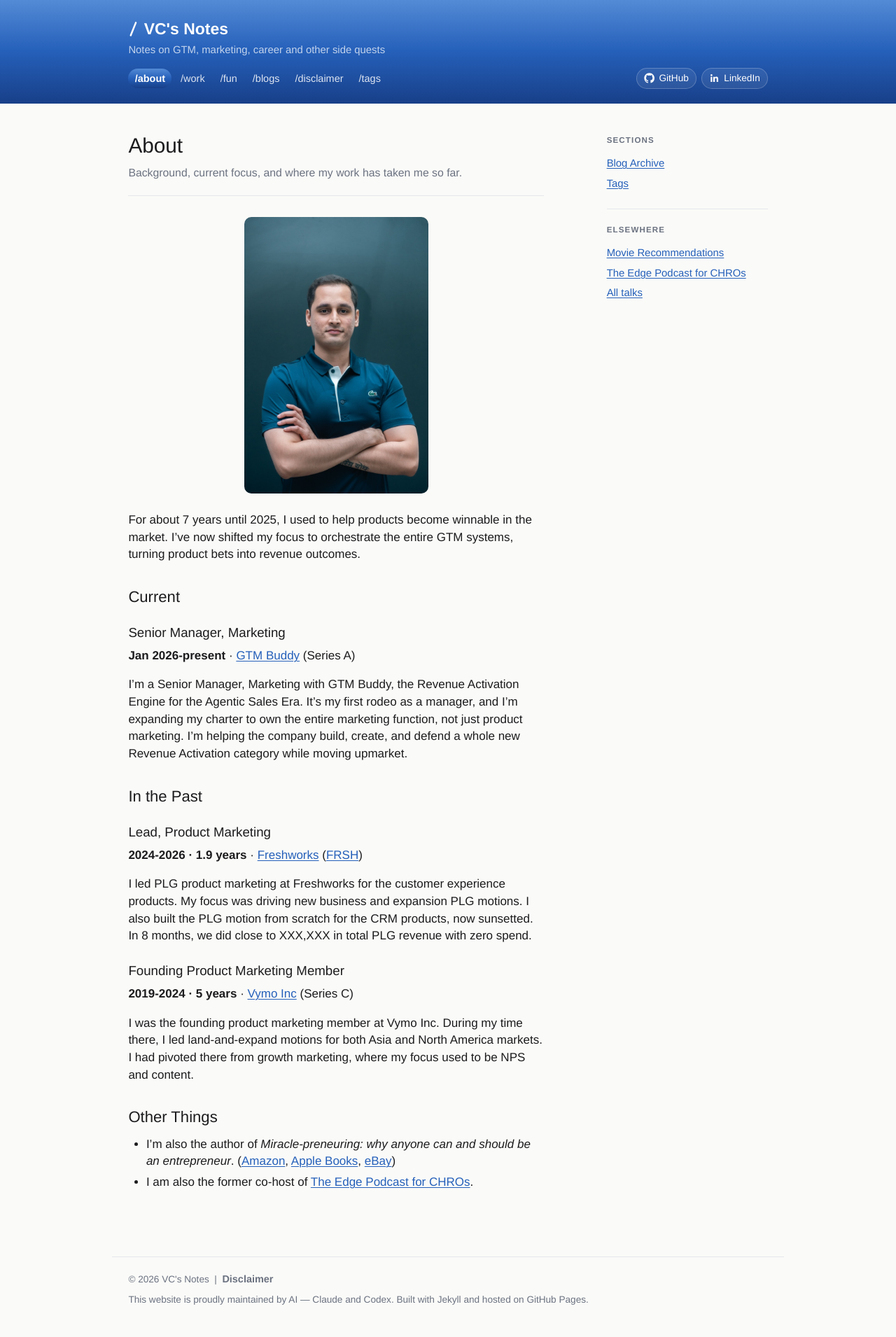
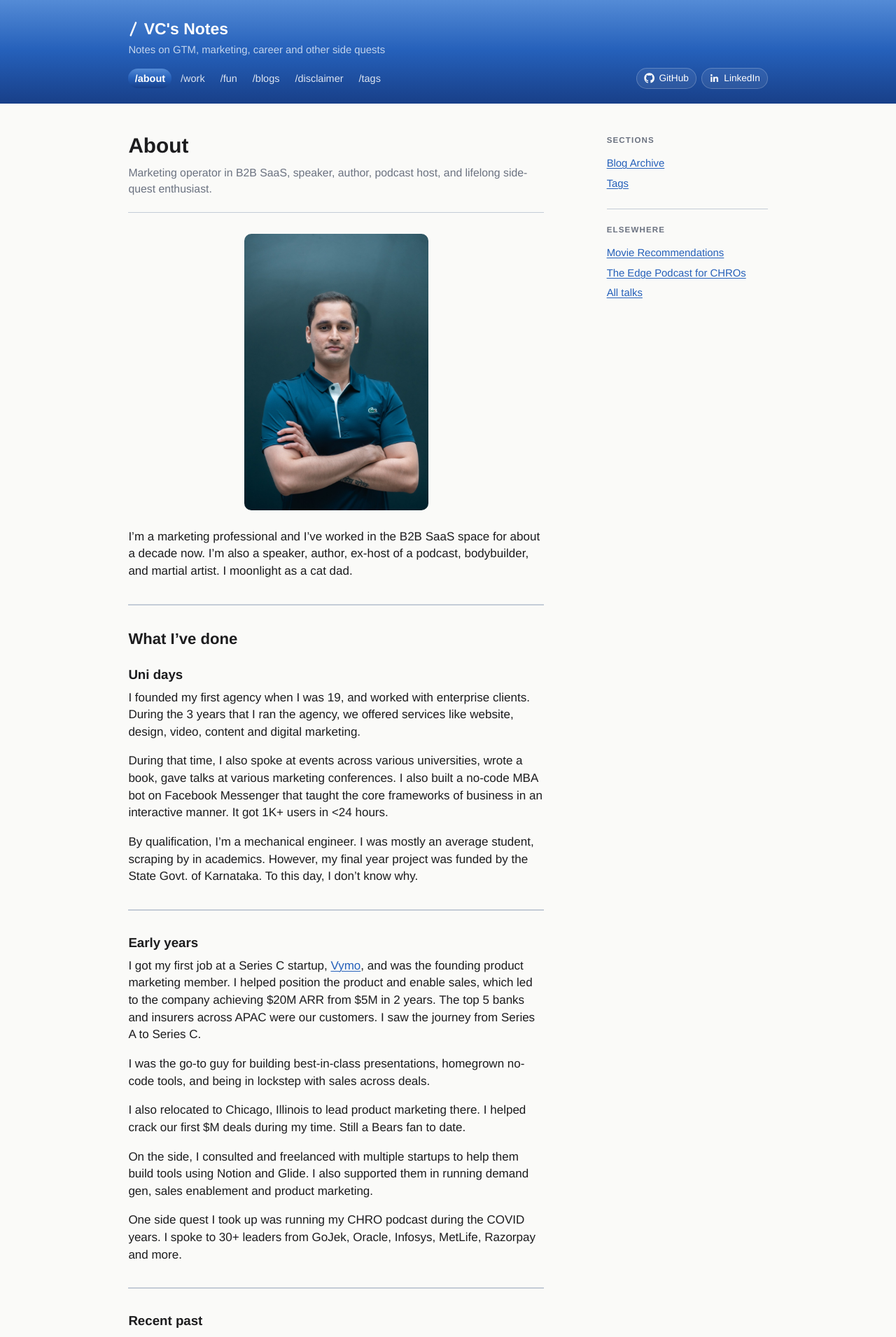
Before and after one commit to vcxcvii/vcxcvii.github.io, a Jekyll site: the page built from about.md, in a window 1280 px wide. Shown: the top 1910 px of the page at 70% size. Built offline with Jekyll 4.4.1, drawn with Linux system fonts in a browser that asks for light colours; some of the changed text lies outside the part shown.

Commit message:
Refresh about page and strengthen site typography

```diff
--- a/about.md
+++ b/about.md
@@ -1,6 +1,6 @@
 ---
 title: About
-intro: Background, current focus, and where my work has taken me so far.
+intro: Marketing operator in B2B SaaS, speaker, author, podcast host, and lifelong side-quest enthusiast.
 page_class: about-page
 hide_about_sidebar: true
 ---
@@ -8,31 +8,56 @@ hide_about_sidebar: true
   <img class="about-portrait" src="{{ '/assets/images/varun-choraria-about.jpeg' | relative_url }}" alt="Portrait of Varun Choraria">
 </div>
 
-For about 7 years until 2025, I used to help products become winnable in the market. I've now shifted my focus to orchestrate the entire GTM systems, turning product bets into revenue outcomes.
+I'm a marketing professional and I've worked in the B2B SaaS space for about a decade now. I'm also a speaker, author, ex-host of a podcast, bodybuilder, and martial artist. I moonlight as a cat dad.
 
-## Current
+---
 
-### Senior Manager, Marketing
+## What I've done
 
-**Jan 2026-present** · [GTM Buddy](https://gtmbuddy.ai/) (Series A)
+### Uni days
 
-I'm a Senior Manager, Marketing with GTM Buddy, the Revenue Activation Engine for the Agentic Sales Era. It's my first rodeo as a manager, and I'm expanding my charter to own the entire marketing function, not just product marketing. I'm helping the company build, create, and defend a whole new Revenue Activation category while moving upmarket.
+I founded my first agency when I was 19, and worked with enterprise clients. During the 3 years that I ran the agency, we offered services like website, design, video, content and digital marketing.
 
-## In the Past
+During that time, I also spoke at events across various universities, wrote a book, gave talks at various marketing conferences. I also built a no-code MBA bot on Facebook Messenger that taught the core frameworks of business in an interactive manner. It got 1K+ users in <24 hours.
 
-### Lead, Product Marketing
+By qualification, I'm a mechanical engineer. I was mostly an average student, scraping by in academics. However, my final year project was funded by the State Govt. of Karnataka. To this day, I don't know why.
 
-**2024-2026 · 1.9 years** · [Freshworks](https://www.freshworks.com/) ([FRSH](https://g.co/kgs/iHGNbLU))
+---
 
-I led PLG product marketing at Freshworks for the customer experience products. My focus was driving new business and expansion PLG motions. I also built the PLG motion from scratch for the CRM products, now sunsetted. In 8 months, we did close to XXX,XXX in total PLG revenue with zero spend.
+### Early years
 
-### Founding Product Marketing Member
+I got my first job at a Series C startup, [Vymo](https://vymo.com/), and was the founding product marketing member. I helped position the product and enable sales, which led to the company achieving $20M ARR from $5M in 2 years. The top 5 banks and insurers across APAC were our customers. I saw the journey from Series A to Series C.
 
-**2019-2024 · 5 years** · [Vymo Inc](https://vymo.com/) (Series C)
+I was the go-to guy for building best-in-class presentations, homegrown no-code tools, and being in lockstep with sales across deals.
 
-I was the founding product marketing member at Vymo Inc. During my time there, I led land-and-expand motions for both Asia and North America markets. I had pivoted there from growth marketing, where my focus used to be NPS and content.
+I also relocated to Chicago, Illinois to lead product marketing there. I helped crack our first $M deals during my time. Still a Bears fan to date.
 
-## Other Things
+On the side, I consulted and freelanced with multiple startups to help them build tools using Notion and Glide. I also supported them in running demand gen, sales enablement and product marketing.
 
-- I'm also the author of _Miracle-preneuring: why anyone can and should be an entrepreneur_. ([Amazon](https://www.amazon.com/Miracle-preneuring-Why-anyone-should-entrepreneur-ebook/dp/B01IT0WN5C?sr=8-1), [Apple Books](https://books.apple.com/us/book/miracle-preneuring/id1137891452), [eBay](https://www.ebay.com/itm/395268053664))
-- I am also the former co-host of [The Edge Podcast for CHROs](https://www.youtube.com/@theedgepodcastforchros3212).
+One side quest I took up was running my CHRO podcast during the COVID years. I spoke to 30+ leaders from GoJek, Oracle, Infosys, MetLife, Razorpay and more.
+
+---
+
+### Recent past
+
+I joined [Freshworks](https://www.freshworks.com/) after Vymo. I took up the job because I wanted to explore something net new. I also wanted to see how things worked at scale. I picked up the PLG charter and set up the new business and expansion PLG motion from scratch, opening up a whole new revenue channel with $0 marketing spend.
+
+Not many side quests here, work kept me incredibly occupied. I did speak at another marketing conference about setting up PLG motions, and did some consulting work.
+
+---
+
+## Now
+
+I'm with [GTM Buddy](https://gtmbuddy.ai/) (Series A), where I'm helping create the Revenue Activation category and managing the marketing team.
+
+I was one of their earliest customers, and have been a spectator to their growth over the years. I've always been passionate about products that help sales, so this configuration was a natural next step for me.
+
+On the side, I'm learning everything Agentic AI. I believe the future will be one-person marketing teams, running a swarm of agents. GTM motions will be shipped in < 1 day, and scaled and managed with the help of agents.
+
+---
+
+## What I'm into besides work
+
+I love science fiction, horror, mystery and psychological thrillers. I love watching films, and probably spend too much money on that aside from my app subscriptions every month.
+
+For fun, I'm into bodybuilding. I used to be a swimmer, a long-distance cyclist and I also have a black belt in Tae Kwon Do. Sports and fitness are a crucial part of my everyday.
--- a/assets/css/style.scss
+++ b/assets/css/style.scss
@@ -9,6 +9,7 @@
   --color-link: rgb(37, 96, 186);
   --color-link-visited: #636;
   --color-border: #e5e7eb;
+  --color-divider: #c4ccd7;
   --color-border-dark: #9ca3af;
   --color-code-bg: #f3f4f6;
   --color-accent: rgb(37, 96, 186);
@@ -33,6 +34,7 @@
     --color-link: #8eb8ff;
     --color-link-visited: #d1b2ff;
     --color-border: #2a3440;
+    --color-divider: #56677d;
     --color-border-dark: #415064;
     --color-code-bg: #151c24;
     --color-accent: #8eb8ff;
@@ -119,7 +121,7 @@ em {
 
 h1, h2, h3, h4 {
   font-family: var(--font-sans);
-  font-weight: 400;
+  font-weight: 700;
   color: var(--color-text);
 }
 
@@ -170,7 +172,7 @@ pre code {
 
 hr {
   border: 0;
-  border-top: 1px solid var(--color-border);
+  border-top: 2px solid var(--color-divider);
   margin: 2rem 0;
 }
 
@@ -434,7 +436,7 @@ th {
   letter-spacing: 0.08em;
   text-transform: uppercase;
   color: var(--color-text-muted);
-  border-top: 1px solid var(--color-border);
+  border-top: 1px solid var(--color-divider);
   padding-top: 1rem;
 }
 
@@ -550,7 +552,7 @@ th {
   gap: 0.75rem;
   min-width: 0;
   padding: 0.9rem 0;
-  border-bottom: 1px solid var(--color-border);
+  border-bottom: 1px solid var(--color-divider);
 }
 
 .tag-count {
@@ -571,7 +573,7 @@ th {
 .entry-header {
   margin-bottom: 1.75rem;
   padding-bottom: 1.25rem;
-  border-bottom: 1px solid var(--color-border);
+  border-bottom: 1px solid var(--color-divider);
 }
 
 .page-header h1,
@@ -579,7 +581,7 @@ th {
   margin: 0 0 0.5rem 0;
   font-size: 1.75rem;
   line-height: 1.2;
-  font-weight: 400;
+  font-weight: 700;
 }
 
 .wrapper-work {
@@ -745,7 +747,7 @@ th {
 .prose h4 {
   margin: 1.25rem 0 0.4rem 0;
   font-size: 1rem;
-  font-weight: 600;
+  font-weight: 700;
 }
 
 .prose li + li {
@@ -816,7 +818,7 @@ th {
   align-items: baseline;
   gap: 1rem;
   padding: 0.6rem 0;
-  border-bottom: 1px solid var(--color-border);
+  border-bottom: 1px solid var(--color-divider);
 }
 
 .archive-date {
@@ -836,7 +838,7 @@ th {
 .side-block {
   padding-bottom: 1.25rem;
   margin-bottom: 1.25rem;
-  border-bottom: 1px solid var(--color-border);
+  border-bottom: 1px solid var(--color-divider);
 }
 
 .side-block:last-child {
@@ -886,7 +888,7 @@ th {
 #site-footer .footer-inner {
   padding-top: 1.25rem;
   padding-bottom: 2rem;
-  border-top: 1px solid var(--color-border);
+  border-top: 1px solid var(--color-divider);
   display: flex;
   flex-direction: column;
   gap: 0.5rem;
@@ -991,7 +993,7 @@ th {
     margin-top: 0.6rem;
     padding-top: 0.62rem;
     padding-bottom: 0.1rem;
-    border-top: 1px solid rgba(255, 255, 255, 0.14);
+    border-top: 1px solid rgba(255, 255, 255, 0.24);
   }
 
   .mobile-menu-panel[hidden] {
@@ -1039,7 +1041,7 @@ th {
     border-radius: 0;
     background: transparent;
     border: 0;
-    border-bottom: 1px solid rgba(255, 255, 255, 0.16);
+    border-bottom: 1px solid rgba(255, 255, 255, 0.24);
     color: #fff;
     font-size: 0.9rem;
     font-weight: 400;
@@ -1062,7 +1064,7 @@ th {
 
   .mobile-menu-primary a.is-active {
     background: transparent;
-    border-color: rgba(255, 255, 255, 0.26);
+    border-color: rgba(255, 255, 255, 0.36);
     color: #fff;
     font-weight: 700;
     text-decoration: underline;
```
Also changed, not shown: 2 other files.
